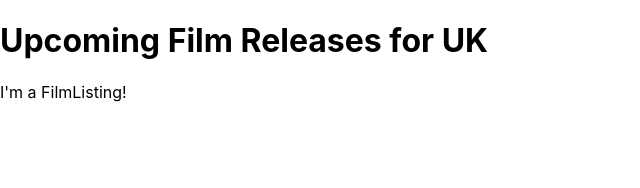
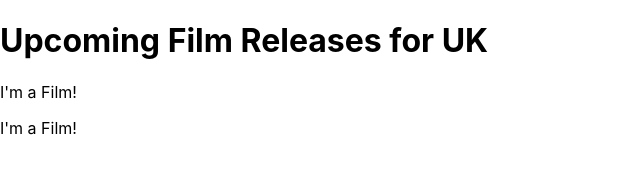
Before and after one commit to heathercking/week07_day1__React_FilmReleaseApp, a React (Create React App) app: page / in a window 1280 px wide. Shown: the top 188 px of the page, without its empty margins (0-640 px from the left). Built offline with nearby package versions, Linux system fonts and the light colour scheme.

Commit message:
hard-codes some films and renders them to the screen - checks its working

```diff
--- /dev/null
+++ b/src/components/Film.js
@@ -0,0 +1,10 @@
+import React from "react";
+
+const Film = () => {
+
+    return (
+        <p>I'm a Film!</p>
+    );
+}
+
+export default Film;
--- a/src/components/FilmListing.js
+++ b/src/components/FilmListing.js
@@ -1,9 +1,13 @@
 import React from "react";
+import Film from "./Film";
 
 const FilmListing = () => {
 
     return (
-        <p>I'm a FilmListing!</p>
+        <>
+            <Film />
+            <Film />
+        </>
     );
 }
 
```
